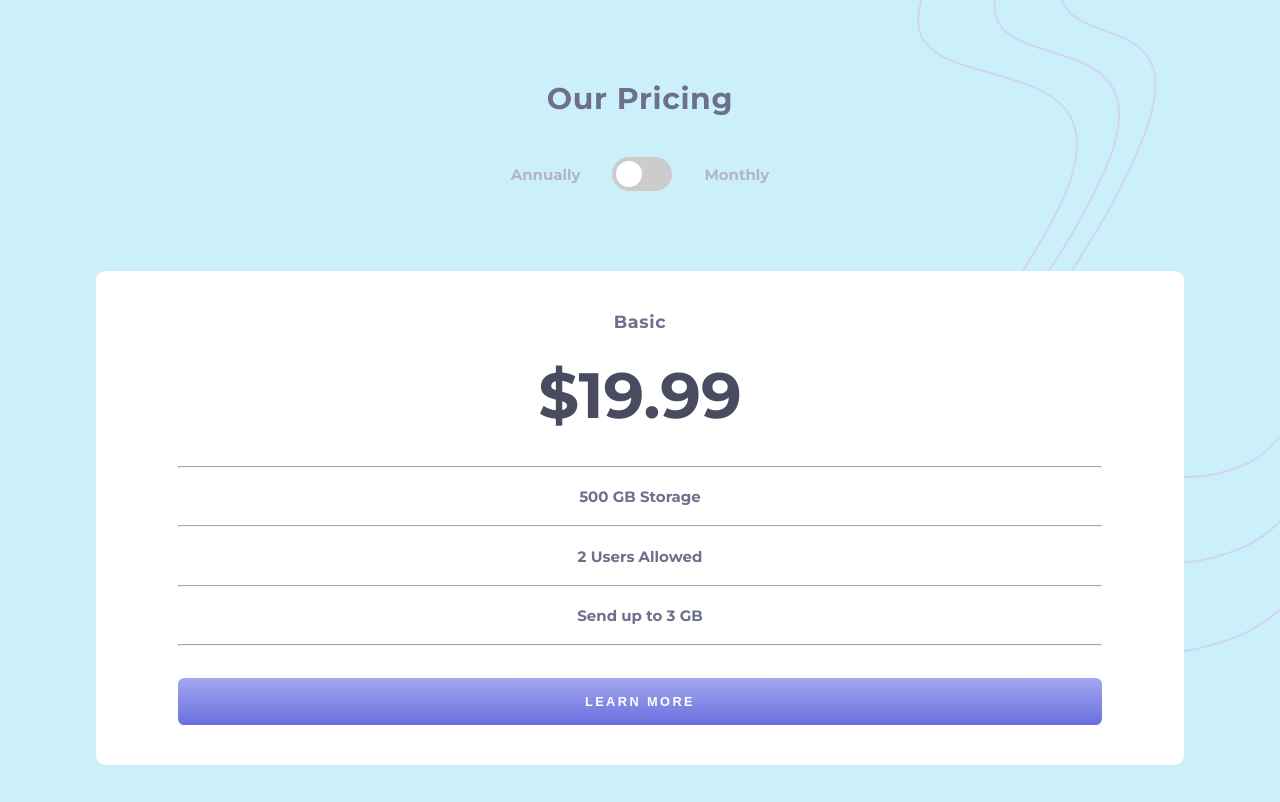
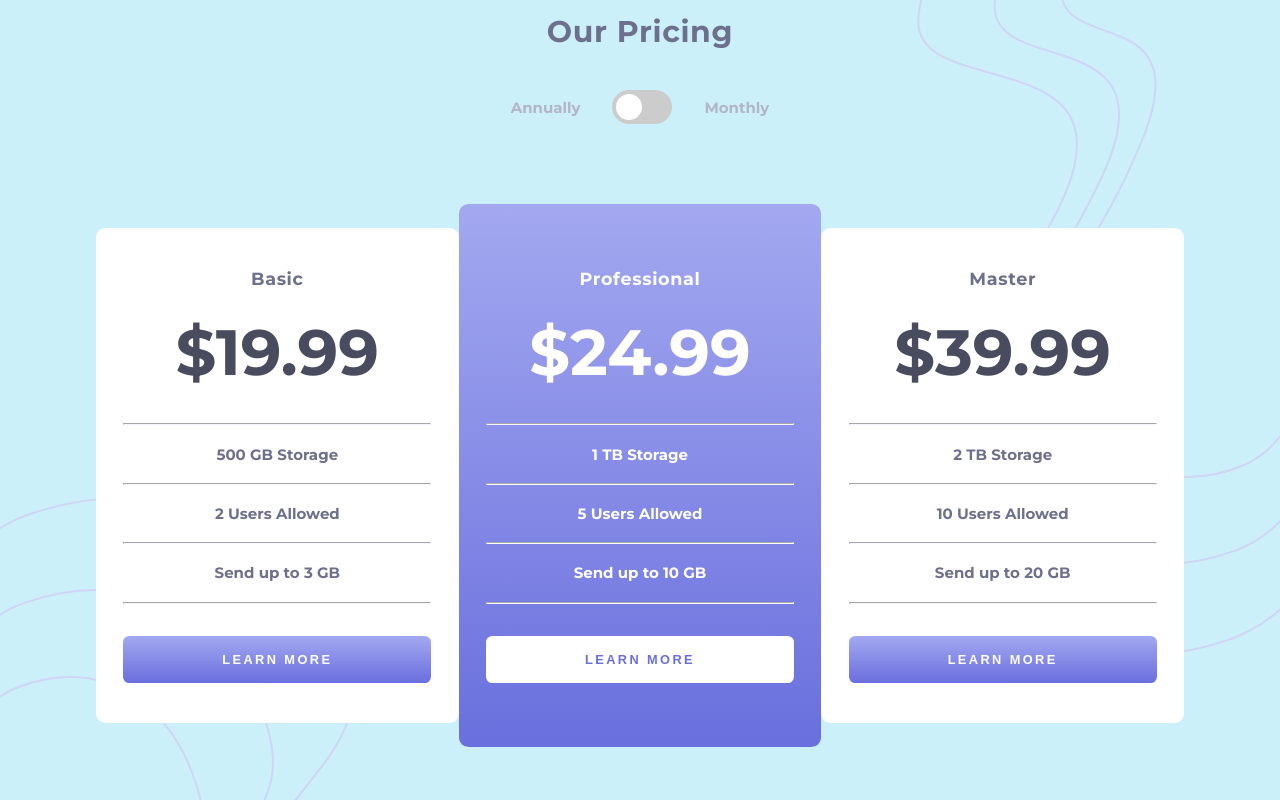
Before and after one commit to ryancodes116/pricing-component, a Vue app: page / in a window 1280 px wide. Shown: the top 802 px of the page. Built offline with nearby package versions, Linux system fonts and the light colour scheme.

Commit message:
add desktop responsiveness

```diff
--- a/src/App.vue
+++ b/src/App.vue
@@ -65,6 +65,10 @@ img {
 
 /* Media Queries */
 @media (min-width: 990px) {
+  #app {
+    padding: 0.8rem 0;
+  }
+
   .bg-top {
     top: 0;
     right: 0;
--- a/src/components/Card.vue
+++ b/src/components/Card.vue
@@ -96,13 +96,30 @@ hr {
   cursor: pointer;
 }
 
+.btn:hover {
+  background-image: none;
+  background-color: #fff;
+  border: 1px solid hsl(237, 63%, 64%);
+  color: hsl(237, 63%, 64%);
+}
+
 .middleBtn {
   color: hsl(237, 63%, 64%);
   background-image: none;
   background-color: #fff;
 }
 
-.btn:hover {
-  opacity: 0.9;
+.middleBtn:hover {
+  background-image: none;
+  background-color: hsl(237, 63%, 64%);
+  border: 1px solid #fff;
+  color: #fff;
+}
+
+/* Media Queries */
+@media (min-width: 990px) {
+  .middleCard {
+    padding: 4rem 0;
+  }
 }
 </style>
--- a/src/components/Cards.vue
+++ b/src/components/Cards.vue
@@ -24,4 +24,13 @@ export default {
   flex-direction: column;
   align-items: center;
 }
+
+/* Media Queries */
+@media (min-width: 990px) {
+  .cards {
+    flex-direction: row;
+    align-items: center;
+    justify-content: center;
+  }
+}
 </style>
```
